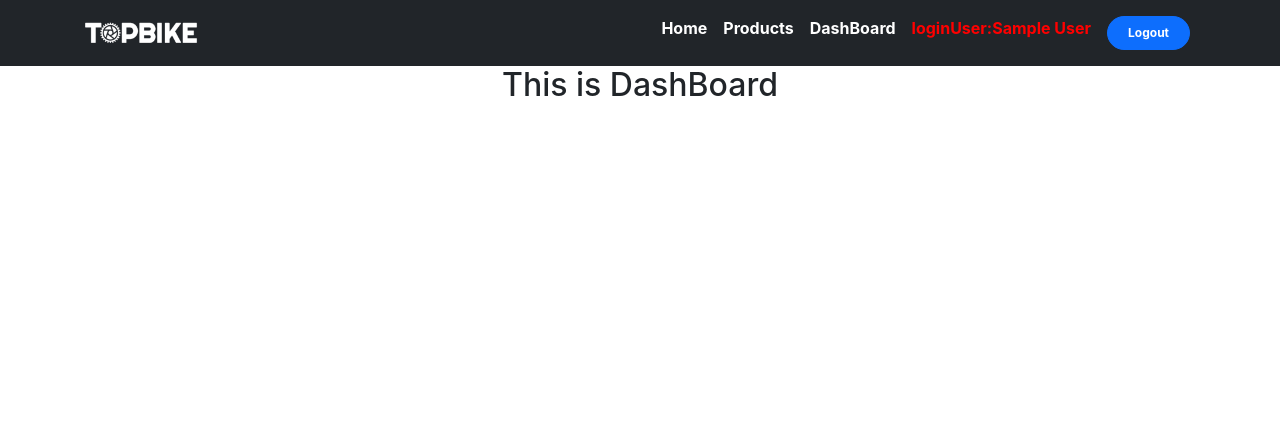
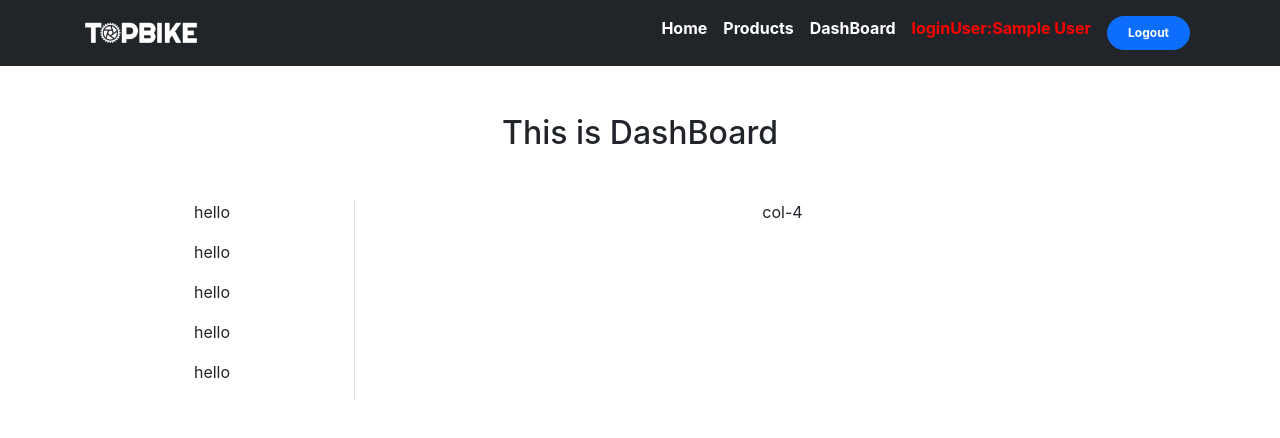
Before and after one commit to rimonhossain12/bycycle-web-site-client, a React (Create React App) app: page /dashboard in a window 1280 px wide. Shown: the top 438 px of the page. Built offline with nearby package versions, Linux system fonts and the light colour scheme; no server answers; sample sign-in values are in the browser's storage.

Commit message:
large loading spinner added

```diff
--- a/package.json
+++ b/package.json
@@ -18,6 +18,7 @@
     "react-router-dom": "^5.3.0",
     "react-router-hash-link": "^2.4.3",
     "react-scripts": "5.0.0",
+    "react-spinners": "^0.11.0",
     "react-touch-carousel": "^0.10.2",
     "web-vitals": "^2.1.2"
   },
--- a/src/Pages/DashBoard/DashBoard/DashBoard.js
+++ b/src/Pages/DashBoard/DashBoard/DashBoard.js
@@ -4,8 +4,20 @@ import Banner from '../../Home/Banner/Banner';
 const DashBoard = () => {
     return (
         <div>
-            <Banner/>
-            <h2>This is DashBoard</h2>
+            <Banner />
+            <h2 className="my-5">This is DashBoard</h2>
+            <div class="container-sm mt-5">
+                <div class="row">
+                    <div class="col-3 border-end">
+                       <p>hello</p>
+                       <p>hello</p>
+                       <p>hello</p>
+                       <p>hello</p>
+                       <p>hello</p>
+                    </div>
+                    <div class="col-9">col-4</div>
+                </div>
+            </div>
         </div>
     );
 };
--- a/src/Pages/Home/AllProducts/AllProducts.js
+++ b/src/Pages/Home/AllProducts/AllProducts.js
@@ -1,6 +1,6 @@
 import React, { useEffect, useState } from 'react';
 import Zoom from 'react-reveal/Zoom';
-import { Row, Spinner } from 'react-bootstrap';
+import { Row } from 'react-bootstrap';
 import LoadAllProducts from '../LoadAllProducts/LoadAllProducts';
 import Footer from '../../Shared/Footer/Footer';
 import Banner from '../Banner/Banner';
@@ -18,7 +18,9 @@ const AllProducts = () => {
     }, [])
     return (
         <>
-            {isLoading && <Spinner animation="border" />}
+            {isLoading && <div class="spinner-border" style={{ width: "6rem", height: "6rem", role: 'status' }}>
+                <span class="visually-hidden">Loading...</span>
+            </div>}
             {!isLoading &&
                 <div>
                     <Banner />
--- a/src/Pages/Home/LoadAllProducts/LoadAllProducts.js
+++ b/src/Pages/Home/LoadAllProducts/LoadAllProducts.js
@@ -1,13 +1,14 @@
 import React from 'react';
 import { Zoom } from 'react-reveal';
 import { Link } from 'react-router-dom';
-import useAuth from '../../../hooks/useAuth';
+
 
 
 const LoadAllProducts = ({ product }) => {
     const { name, img, price, description, _id } = product;
+
     return (
-        <Zoom cascade>
+    <Zoom cascade>
             <div className='mt-5'>
                 <div className="shadow p-3 mb-5 bg-body rounded div-height">
                     <div className="image">
--- a/src/Pages/Home/Products/Products.js
+++ b/src/Pages/Home/Products/Products.js
@@ -3,12 +3,14 @@ import { useEffect, useState } from 'react';
 import { Row } from 'react-bootstrap';
 import Zoom from 'react-reveal/Zoom';
 import { Link } from 'react-router-dom';
+import useAuth from '../../../hooks/useAuth';
 import LoadProducts from '../LoadProducts/LoadProducts';
 
 
 
 const Products = () => {
     const [products, setProducts] = useState([]);
+    const { isLoading } = useAuth();
     useEffect(() => {
         fetch('http://localhost:5000/products')
             .then(res => res.json())
@@ -20,25 +22,32 @@ const Products = () => {
             <div className='mt-5'>
                 <h4 className='text-center text-capitalize fw-bold mb-5 pb-5' style={{ color: '#99A3A4' }}>
                     <Zoom bottom cascade>
-                        Wonderful BiCycle Collection in the world
+                        Wonderful BiCycle Collection in the world: {products.length}
                     </Zoom>
                 </h4>
 
             </div>
             <div style={{ backgroundColor: '#D6DBDF' }}>
                 {/* <Zoom bottom cascade> */}
+                {isLoading && <div class="spinner-border" style={{ width: "6rem", height: "6rem", role: 'status' }}>
+                    <span class="visually-hidden">Loading...</span>
+                </div>}
+                {
+                    !isLoading &&
                     <div className='container'>
                         <Row xs={1} md={2} lg={3} className="g-4">
                             {
-                            products.map(product => <LoadProducts key={product._id}
+                                products.map(product => <LoadProducts key={product._id}
                                     product={product}
                                 ></LoadProducts>)
                             }
                         </Row>
-                    <Link to="/loadAllProducts">
-                        <button style={{ width: '20%' }} className="mb-3 p-3 btn-style btn btn-primary badge rounded-pill bg-primary fw-bold">Explore</button>
+                        <Link to="/loadAllProducts">
+                            <button style={{ width: '20%' }} className="mb-3 p-3 btn-style btn btn-primary badge rounded-pill bg-primary fw-bold">Explore</button>
                         </Link>
                     </div>
+                }
+
                 {/* </Zoom> */}
             </div>
         </div>
--- a/src/Pages/Login/PrivateRoute/PrivateRoute.js
+++ b/src/Pages/Login/PrivateRoute/PrivateRoute.js
@@ -1,14 +1,14 @@
 import React from 'react';
-import { Spinner } from 'react-bootstrap';
 import { Route, Redirect } from "react-router-dom";
 import useAuth from '../../../hooks/useAuth';
 
 const PrivateRoute = ({ children, ...rest }) => {
-    const { user,isLoading } = useAuth();
-    if(isLoading){
-        return <Spinner animation="border" />
+    const { user, isLoading } = useAuth();
+    if (isLoading) {
+        return <div class="spinner-border" style={{width:"6rem",height:"6rem",role:'status'}}>
+            <span class="visually-hidden">Loading...</span>
+        </div>
     }
-
     return (
         <Route
             {...rest}
```
Also changed, not shown: src/images/login/login-bg.jpg (added), 1 other file (tests, documents, lock files or other folders).
